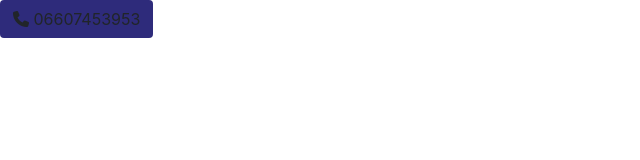
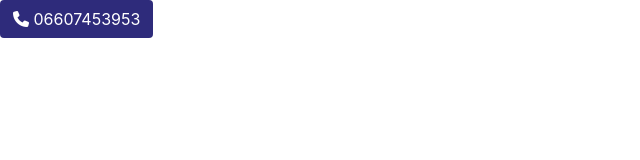
Before and after one commit to Seodata/telephon-numbers, a plain HTML site: page index.html in a window 1280 px wide. In both pictures the pointer is over the link "06607453953". Shown: the whole page, without its empty margins (0-640 px from the left). Drawn offline with nearby package versions, Linux system fonts and the light colour scheme.

Commit message:
botton hover color chanched

```diff
--- a/index.html
+++ b/index.html
@@ -13,6 +13,11 @@
          color: #fff;
          background-color: #2E2B7B;
        }
+
+       .btn:hover {
+         color: #fff;
+       }
+
      </style>
   </head>
 
```
